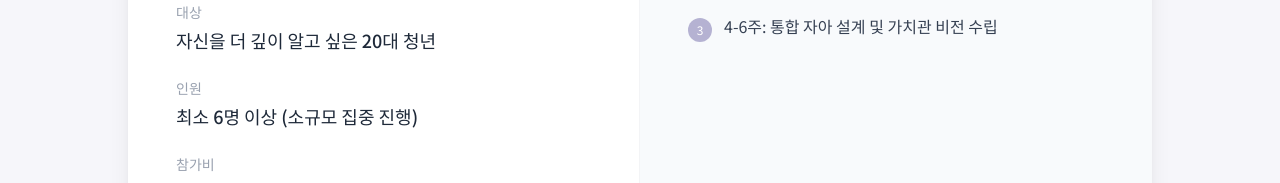
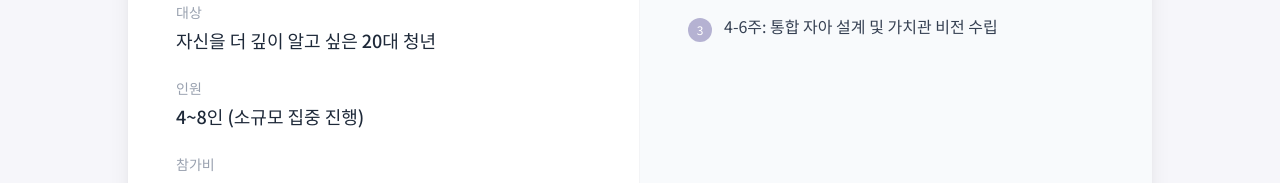
Before and after one commit to dbstjdrhdia/selfgrowth, a React (Vite) app: page / in a window 1280 px wide. Shown: the part 3095-3278 px from the top of the page. Built offline with nearby package versions, Linux system fonts and the light colour scheme; no server answers; the database is empty.

Commit message:
feat: Update participant range on landing page
Adjusts the participant count from "minimum 6 people" to "4-8 people" to provide a clearer and more flexible range for attendees.

```diff
--- a/src/pages/LandingPage.tsx
+++ b/src/pages/LandingPage.tsx
@@ -345,7 +345,7 @@ export default function LandingPage() {
                   </div>
                   <div>
                     <p className="text-sm text-gray-400 mb-1">인원</p>
-                    <p className="text-lg font-medium">최소 6명 이상 (소규모 집중 진행)</p>
+                    <p className="text-lg font-medium">4~8인 (소규모 집중 진행)</p>
                   </div>
                   <div>
                     <p className="text-sm text-gray-400 mb-1">참가비</p>
```
Also changed, not shown: profile.jpg (deleted).
